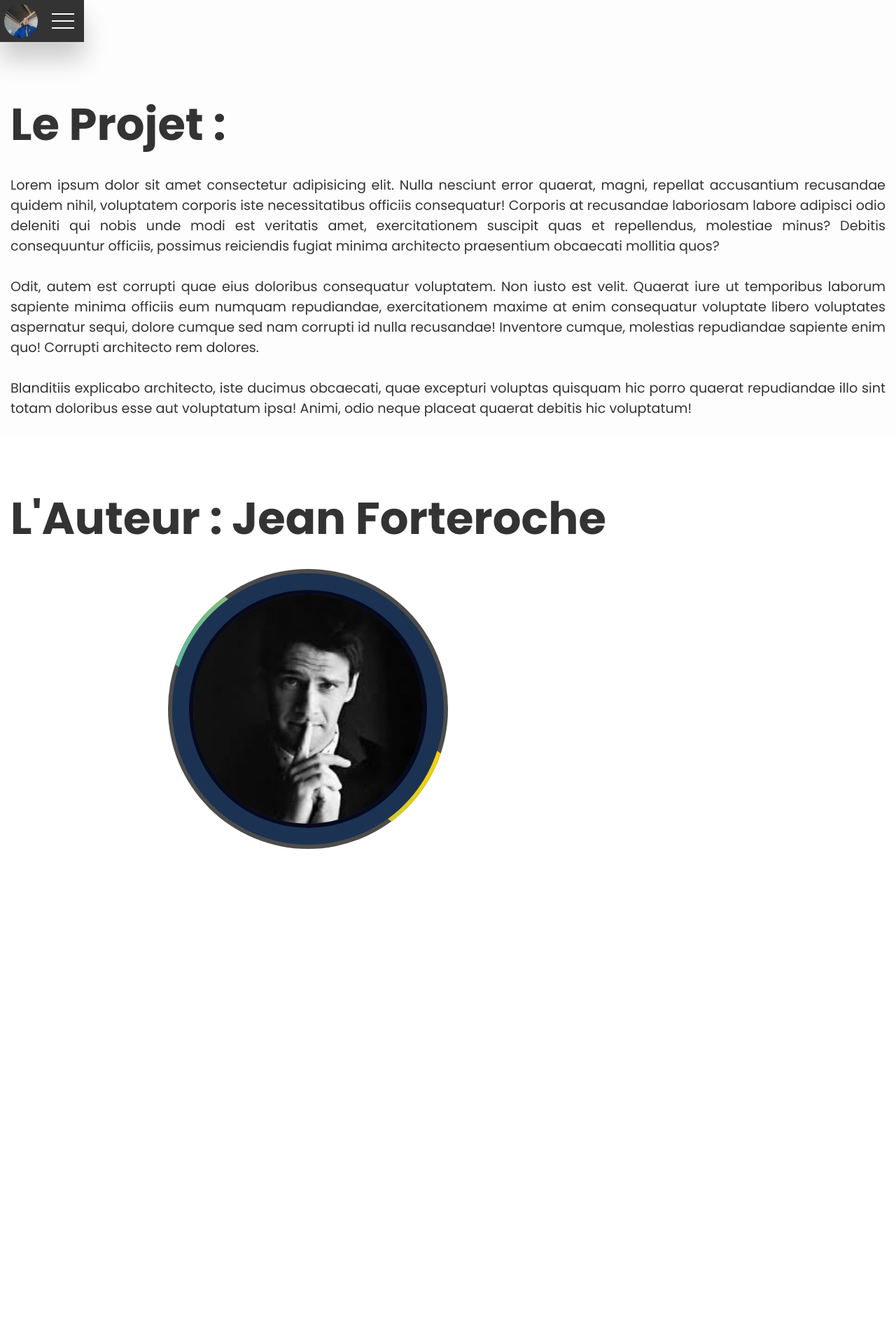
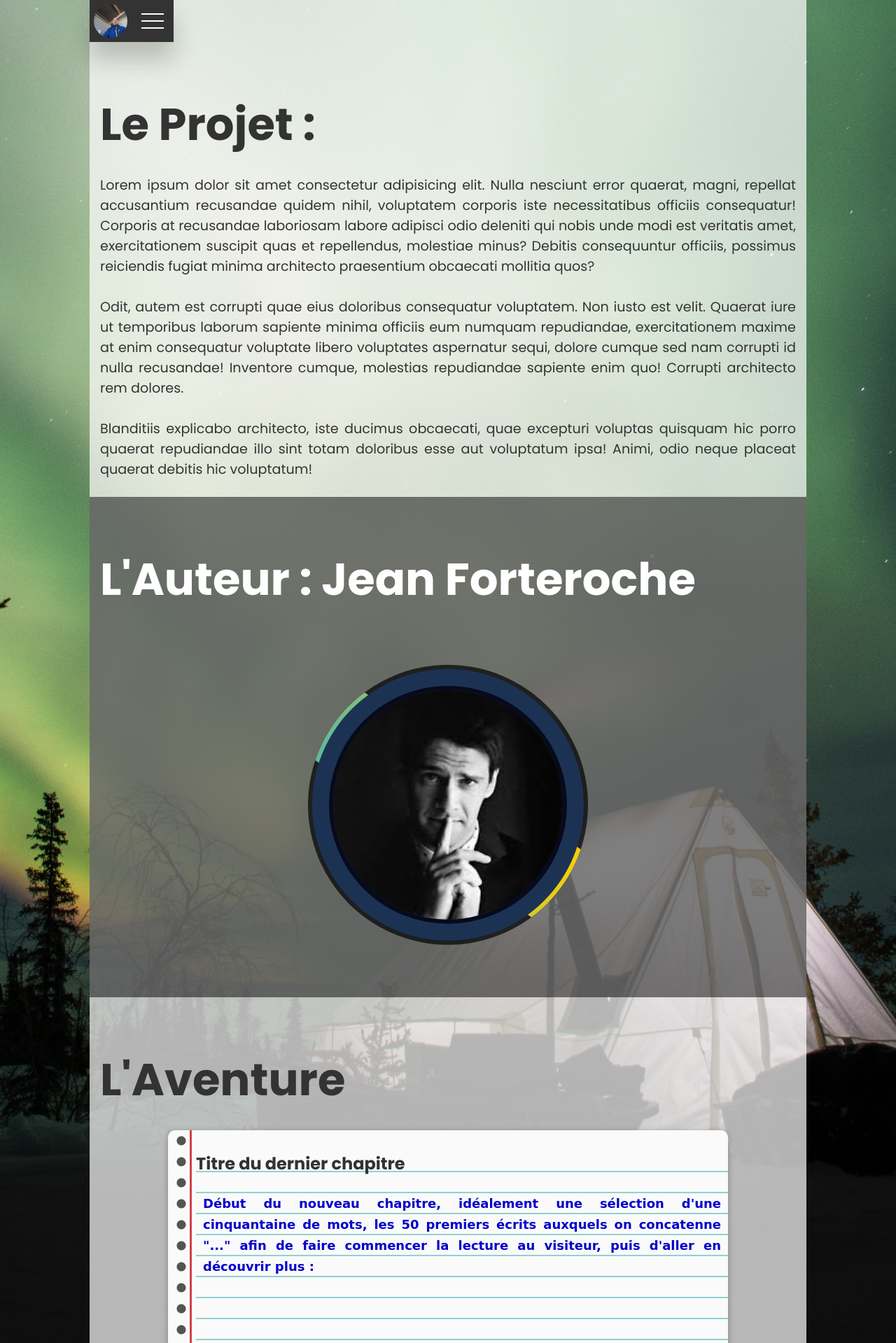
Before and after one commit to BigBen131283/projet_4, a PHP site: page /index.html in a window 1280 px wide. Shown: the part 800-2719 px from the top of the page at 70% size. Run offline with PHP 8.4, Linux system fonts and the light colour scheme; some web fonts are replaced.

Commit message:
almost full responsive

```diff
--- /dev/null
+++ b/classes/styles/desktop/authorprofile.css
@@ -0,0 +1,84 @@
+#auteur
+{
+    background: rgba(0,0,0,.5);
+}
+
+#auteur h1
+{
+    color: #fff;
+}
+
+.full-bio
+{
+    flex-direction: row;
+    position: relative;
+    width: 100%;
+    max-width: 100%;
+    background: none;
+}
+
+.displayed_bio
+{
+    display: none;
+    opacity: 0;
+    background: none;
+    padding-top: 10px;
+    padding-right: 20px;
+    height: 400px;
+    transform: translateY(0px);
+    transition: all 0.5s;
+}
+
+.displayed_bio.active
+{
+    display: flex;
+    opacity: 1;
+    transform: opacity(1);
+    height: 400px;
+    width: auto;
+}
+
+.box
+{
+    width: 400px;
+    height: 400px;
+    min-width: 400px;
+}
+
+.box:hover .content img
+{
+    opacity: 0;
+}
+
+.content button
+{
+    display: flex;
+    position: relative;
+    margin-top: 10px;
+    padding: 10px 20px;
+    background: #fff;
+    color: #070a1c;
+    border-radius: 25px;
+    font-weight: 500;
+    font-size: 1.25em;
+    text-transform: uppercase;
+    letter-spacing: 00.05em;
+    text-decoration: none;
+    transition: 0.5s;
+}
+
+.content button:hover
+{
+    letter-spacing: 0.2em;
+    cursor: pointer;
+}
+
+.box::before
+{
+    inset: -10px 140px;
+}
+
+.box:hover::before
+{
+    inset: -20px 0px;
+}
--- /dev/null
+++ b/classes/styles/desktop/style.css
@@ -0,0 +1,16 @@
+body
+{
+    background: url(../../../resources/images/alaska3.jpg);
+    width: 100%;
+    background-repeat: no-repeat;
+    background-position: center;
+    background-size: cover;
+    min-height: 100vh;
+}
+
+.site
+{
+    width: 80%;
+    max-width: 1600px;
+    background: rgba(255,255,255,.7);
+}
--- a/classes/styles/authorprofile.css
+++ b/classes/styles/mobile/authorprofile.css
@@ -2,8 +2,9 @@
 {
     --clr: #222327;
     --backgroundclr: #333;
-    --btnclr: #29fd53;
-    --sitebgclr: #fdfdfd;
+    --alternatebgclr: #fdfdfd;
+    --h1clr: #333;
+    --pclr: #fdfdfd;
     --primaryclr: #59B8A2;
     --secondaryclr: #1C3253;
     --thirdclr: #bbb5ac;
@@ -18,13 +19,6 @@
 #auteur h1
 {
     color: var(--backgroundclr);
-}
-
-.outer-box
-{
-    border-radius: 50%;
-    border: 6px solid #fff;
-    z-index: 2;
 }
 
 .box
@@ -135,82 +129,4 @@ display: none;
     color: #fff;
     opacity: 1;
     transform: translateY(-135px);
-
-    /* transition: all 0.5s; */
 }
-
-
-
-@media screen and (min-width: 1024px)
-{
-    .full-bio
-    {
-        display: flex;
-        max-width: 70%;
-    }
-
-    .displayed_bio
-    {
-        /* display: none; */
-        opacity: 0;
-        padding-left: 220px;
-        transform: translateX(-600px);
-        transition: all 0.5s;
-    }
-
-    .displayed_bio.active
-    {
-        /* display: flex; */
-        opacity: 1;
-        transform: translateX(-200px);
-        height: 400px;
-        /* height: auto; */
-        width: auto;
-        /* padding-top: 10px; */
-        padding-top: 170px;
-    }
-
-    .box
-    {
-        width: 400px;
-        height: 400px;
-    }
-
-    .box:hover .content img
-    {
-        opacity: 0;
-    }
-
-    .content button
-    {
-        display: flex;
-        position: relative;
-        margin-top: 10px;
-        padding: 10px 20px;
-        background: #fff;
-        color: #070a1c;
-        border-radius: 25px;
-        font-weight: 500;
-        font-size: 1.25em;
-        text-transform: uppercase;
-        letter-spacing: 00.05em;
-        text-decoration: none;
-        transition: 0.5s;
-    }
-
-    .content button:hover
-    {
-        letter-spacing: 0.2em;
-        cursor: pointer;
-    }
-
-    .box::before
-    {
-        inset: -10px 140px;
-    }
-
-    .box:hover::before
-    {
-        inset: -20px 0px;
-    }
-}
--- a/style.css
+++ b/classes/styles/mobile/style.css
@@ -36,6 +36,8 @@ body
     background: var(--backgroundclr);
     display: flex;
     flex-direction: column;
+    justify-content: center;
+    align-items: center;
 }
 
 h1, h2, h3, h4, h5, h6
--- a/classes/styles/tablet/authorprofile.css
+++ b/classes/styles/tablet/authorprofile.css
@@ -1,3 +1,22 @@
+#author
+{
+    padding: 0px;
+}
+
+.full-bio
+{
+    background: url(../../../resources/images/alaska4.jpg);
+    background-repeat: no-repeat;
+    background-position: center;
+    background-size: cover;
+    width: 100%;
+    display: flex;
+    flex-direction: column;
+    justify-content: center;
+    align-items: center;
+    padding: 50px;
+}
+
 .box
 {
     width: 400px;
@@ -7,10 +26,10 @@
 .displayed_bio
 {
     padding: 10px;
-    padding-top: 190px;
+    margin-top: 10px;
     font-size: 1.4rem;
-    width: 400px;
-    background: rgba(0,0,0,0.7);
+    width: 80%;
+    background: rgba(0,0,0,0.4);
     color: var(--pclr);
-    transform: translateY(-185px);
+    transform: translateY(0px);
 }
--- a/index.html
+++ b/index.html
@@ -6,15 +6,16 @@
     <meta name="viewport" content="width=device-width, initial-scale=1.0">
     <title>Billet simple pour l'Alaska</title>
     <link rel="icon" type="image/gif" href="./resources/images/favicon.png"/>
-    <link rel="stylesheet" href="style.css">
+    <link rel="stylesheet" href="./classes/styles/mobile/style.css">
+    <link rel="stylesheet" href="./classes/styles/tablet/style.css" media="screen AND (min-width: 600px)">
+    <link rel="stylesheet" href="./classes/styles/desktop/style.css" media="screen AND (min-width: 1024px)">
     <link rel="stylesheet" href="./classes/styles/mobile/header.css">
     <link rel="stylesheet" href="./classes/styles/tablet/header.css" media="screen AND (min-width: 600px)">
     <link rel="stylesheet" href="./classes/styles/desktop/header.css" media="screen AND (min-width: 1024px)">
     <link rel="stylesheet" href="./classes/styles/mainmenu.css">
-    <link rel="stylesheet" href="./classes/styles/authorprofile.css">
     <link rel="stylesheet" href="./classes/styles/mobile/authorprofile.css">
     <link rel="stylesheet" href="./classes/styles/tablet/authorprofile.css" media="screen AND (min-width: 600px)">
-    <link rel="stylesheet" href="./classes/styles/mobile/desktop/authorprofile.css" media="screen AND (min-width: 1024px)">
+    <link rel="stylesheet" href="./classes/styles/desktop/authorprofile.css" media="screen AND (min-width: 1024px)">
     <link rel="stylesheet" href="./classes/styles/project.css">
     <link rel="stylesheet" href="./classes/styles/lastpost.css">
 </head>
@@ -31,7 +32,7 @@
                 <div class="user">
                     <img src="./resources/images/profile_picture.jpg" alt="Photo de profil" class="profile-picture">
                 </div>
-                <p class="user_name">User NAME</p>
+                <p class="user_name"></p>
                 <div class="menu_toggle"></div>
             </div>
             <ul class="menu_access">
```
Also changed, not shown: classes/styles/tablet/style.css (added).
